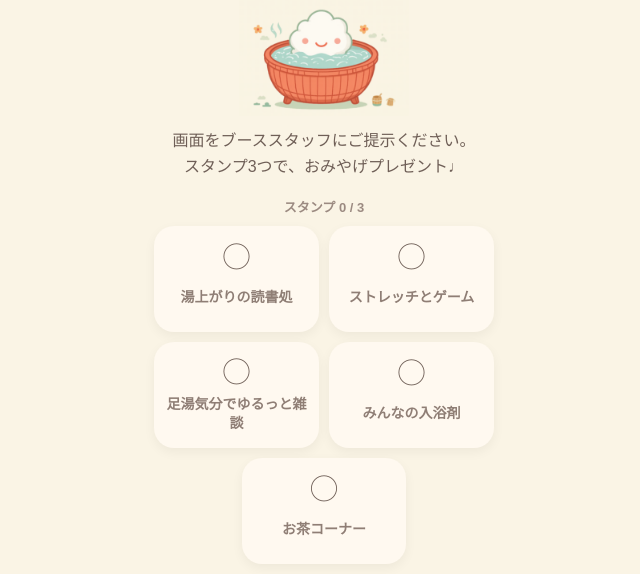
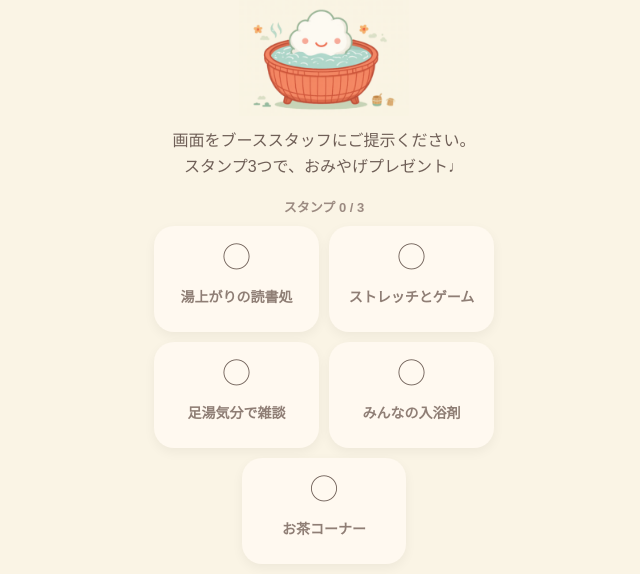
Before and after one commit to starburstk/stamprally, a plain HTML site: page index.html in a window 1280 px wide. Shown: the part 112-686 px from the top of the page, without its empty margins (316-956 px from the left). Drawn offline with Linux system fonts and the light colour scheme.

Commit message:
Update index.html

```diff
--- a/index.html
+++ b/index.html
@@ -264,7 +264,7 @@ h1{
 const boothNames = [
   "湯上がりの読書処",
   "ストレッチとゲーム",
-  "足湯気分でゆるっと雑談",
+  "足湯気分で雑談",
   "みんなの入浴剤",
   "お茶コーナー"
 ];
```
